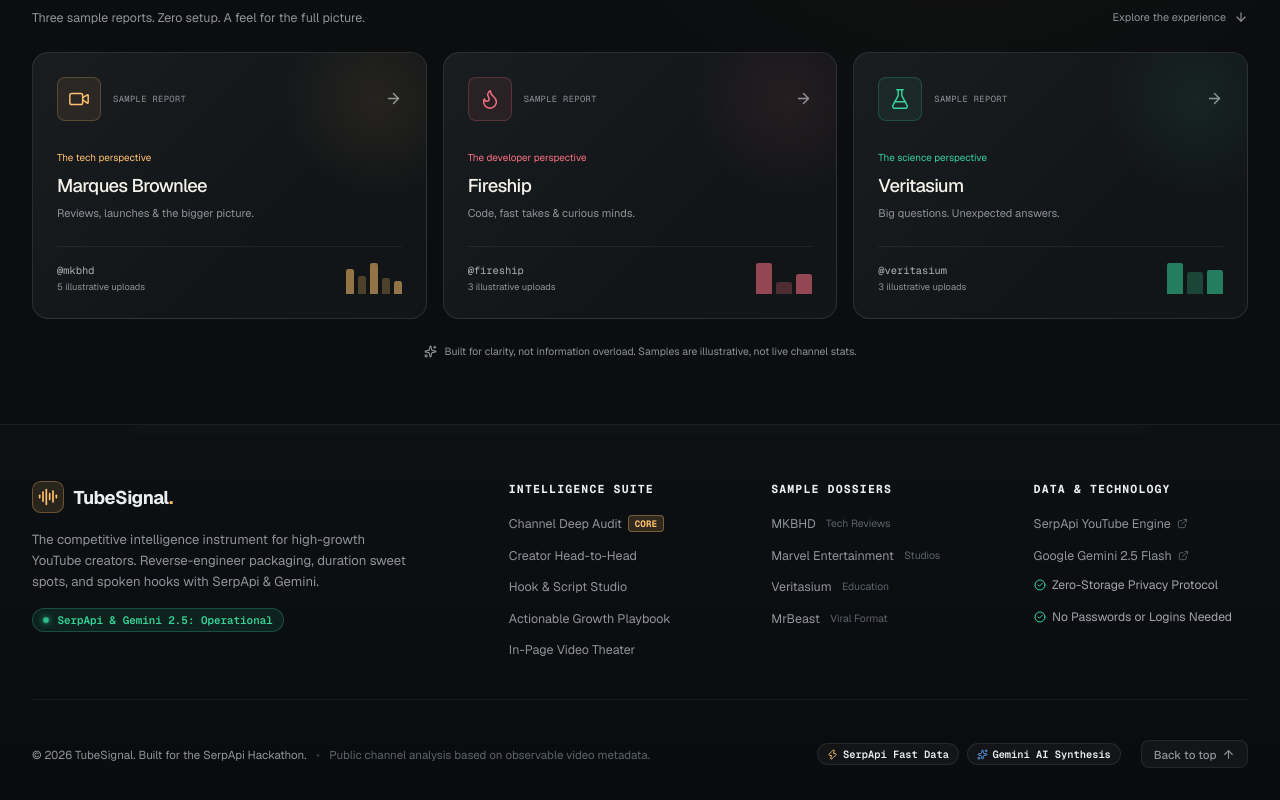
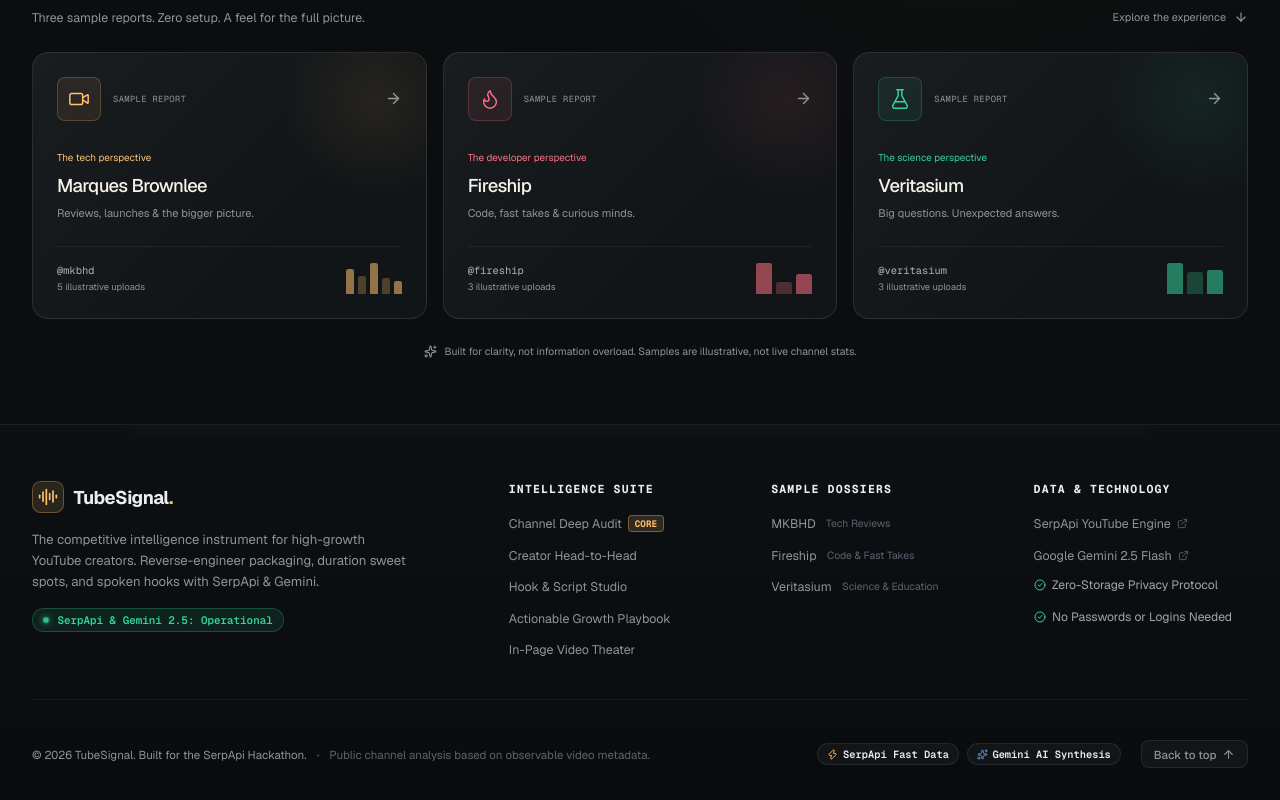
Before and after one commit to Anilcodee/TubeSignal, a Next.js app: page / in a window 1280 px wide. Shown: the part 932-1732 px from the top of the page. Built offline with nearby package versions, Linux system fonts and the light colour scheme.

Commit message:
fix: align footer sample dossiers with supported demo fixtures

```diff
--- a/src/components/layout/Footer.tsx
+++ b/src/components/layout/Footer.tsx
@@ -82,21 +82,15 @@
                 </Link>
               </li>
               <li>
-                <Link href="/analyze/%40marvel?demo=true" className={styles.link}>
-                  <span>Marvel Entertainment</span>
-                  <small className={styles.subtext}>Studios</small>
+                <Link href="/analyze/fireship?demo=true" className={styles.link}>
+                  <span>Fireship</span>
+                  <small className={styles.subtext}>Code & Fast Takes</small>
                 </Link>
               </li>
               <li>
                 <Link href="/analyze/veritasium?demo=true" className={styles.link}>
                   <span>Veritasium</span>
-                  <small className={styles.subtext}>Education</small>
-                </Link>
-              </li>
-              <li>
-                <Link href="/analyze/mrbeast?demo=true" className={styles.link}>
-                  <span>MrBeast</span>
-                  <small className={styles.subtext}>Viral Format</small>
+                  <small className={styles.subtext}>Science & Education</small>
                 </Link>
               </li>
             </ul>
```
